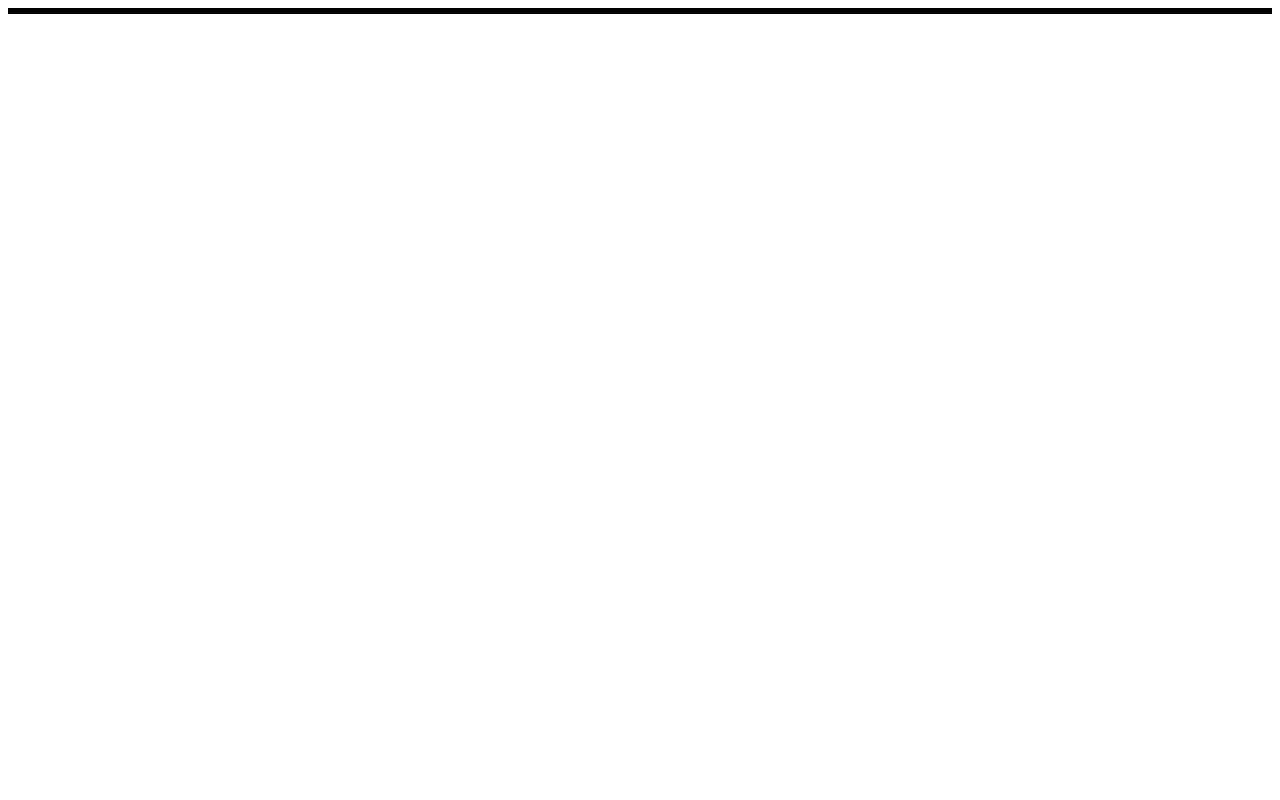
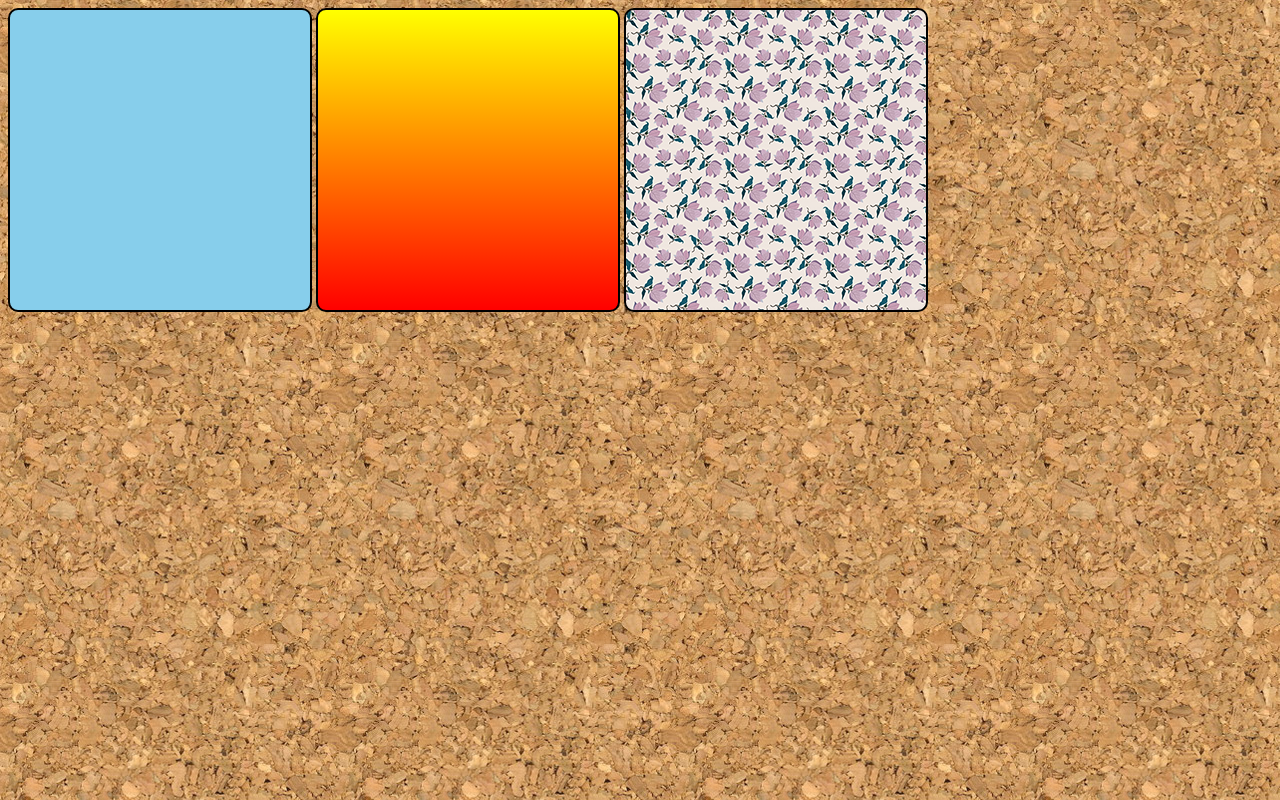
Before and after one commit to Luchtml/html-css, a plain HTML site: page exercicios/ex022/fundo001.html in a window 1280 px wide. Drawn offline with Linux system fonts and the light colour scheme.

Commit message:
estou testando propriedades do background

```diff
--- a/exercicios/ex022/fundo001.html
+++ b/exercicios/ex022/fundo001.html
@@ -6,14 +6,41 @@
     <meta name="viewport" content="width=device-width, initial-scale=1.0">
     <title>Teste de imagem de fundo</title>
     <style>
+
+        body {
+            background-image: url('imagens/wallpaper001.jpg');
+        }
+
         div.quadrado {
-          border: 1px solid black;
+          border: 2px solid black;
+          width: 300px;
+          height: 300px;
+          display: inline-block;
+          border-radius: 10px;
+          background-color: lightgray;
+        }
+        div#q1 {
+            background-color: skyblue;
+        }
+
+        div#q2 {
+            background-image: linear-gradient(to bottom, yellow, red);
+        }
+
+        div#q3 {
+            background-image: url('imagens/pattern003.png');
         }
     </style>
 </head>
 <body>
-    <div class="quadrado"></div>
-    <div class="quadrado"></div>
-    <div class="quadrado"></div>
+    <div class="quadrado" id="q1">
+
+    </div>
+    <div class="quadrado" id="q2">
+
+    </div>
+    <div class="quadrado" id="q3">
+
+    </div>
 </body>
 </html>
```
Also changed, not shown: exercicios/ex022/fundo002.html (added, +20 -0 lines).
